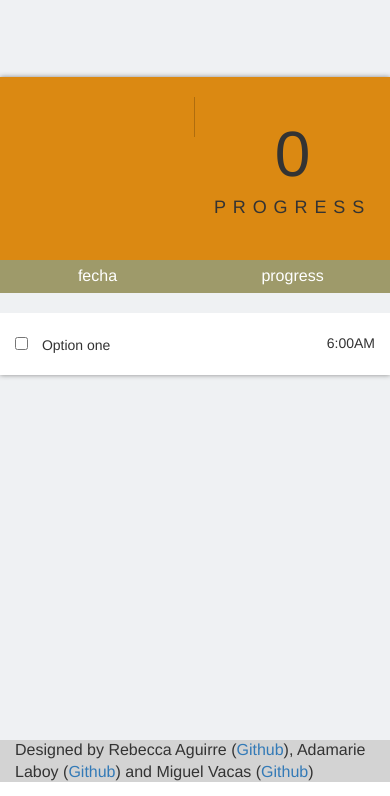
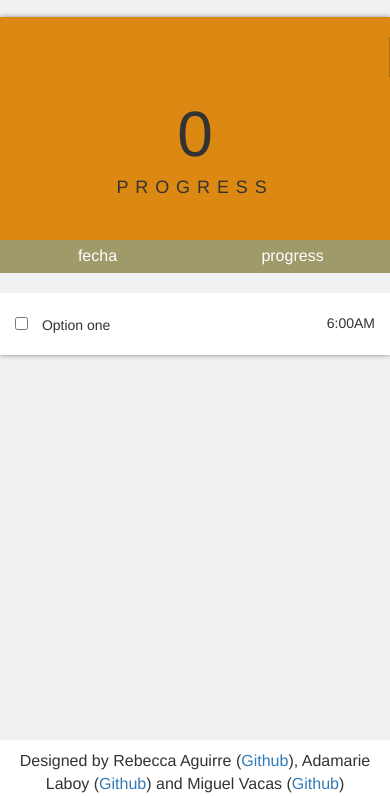
Before and after one commit to mfjv88/CT-todo, a website: page public/index.html in a window 390 px wide. Shown: the part 53-849 px from the top of the page. Drawn offline with Linux system fonts and the light colour scheme; no server answers.

Commit message:
Updates to project - Height, footer, etc.

```diff
--- a/public/assets/css/style.css
+++ b/public/assets/css/style.css
@@ -29,7 +29,7 @@
 
 #main-component-wrapper .main-component {
   box-shadow: 0px 0px 5px 0px #888888;
-  margin-top: 80px;
+  margin-top: 40px;
 }
 
 #main-component-wrapper .main-component #info-overview {
@@ -97,3 +97,42 @@
   display: inline;
   margin-right: 10px;
 }
+
+.footer {
+  display: flex;
+  align-items: center;
+  height:42px;
+  flex-wrap:wrap;
+}
+
+@media only screen and (max-width: 800px) and (orientation: portrait) {
+  /*.tasks-list{
+    max-height: calc(100vh - 456px) !important;
+  }*/
+  .footer {
+    margin-top: 10px;
+    height: auto !important;
+    text-align: center;
+    display: inherit;
+  }
+  #main-component-wrapper .main-component {
+    margin-top: 20px;
+  }
+}
+
+@media only screen and (max-width: 800px) and (orientation: landscape){
+  .tasks-list{
+    max-height: calc(125vh - 400px) !important;
+  }
+  #main-component-wrapper .main-component {
+    box-shadow: 0px 0px 5px 0px #888888;
+    margin-top: 20px;
+  }
+  .footer{
+    display: inherit;
+    text-align: center;
+  }
+  #main-component-wrapper .main-component {
+    margin-top: 20px;
+  }
+}
--- a/public/index.html
+++ b/public/index.html
@@ -54,12 +54,12 @@
 						<!-- <<< STARTS OVERVIEW >>> -->
 						<div id="info-overview" class="row">
 							<!-- <<< STARTS DATE BLOCK >>> -->
-							<div id="date" class="col-xs-6">
+							<div id="date" class="col-xs-12 col-sm-6">
 							</div>
 							<!-- <<< ENDS DATE BLOCK >>> -->
 
 							<!-- <<< STARTS PROGRESS BLOCK >>> -->
-							<div class="col-xs-6">
+							<div class="col-xs-12 col-sm-6">
 								<p id="progress" class="odometer">
 								</p> <br>
 								<span>progress</span>
@@ -137,7 +137,7 @@
 	<footer>
 		<div class="container-fluid">
 			<div class="row">
-				<div class="navbar-default" style="display: flex; align-items: center; height:42px">
+				<div class="navbar-default footer">
 					<div class="col-xs-12">
 						<span style="font-size: 16px"> Designed by Rebecca Aguirre (<a href="https://github.com/raguirrehdz">Github</a>), Adamarie Laboy (<a href="https://github.com/adamarielaboy">Github</a>) and Miguel Vacas (<a href="https://github.com/mfjv88">Github</a>)</span>
 					</div>
```
